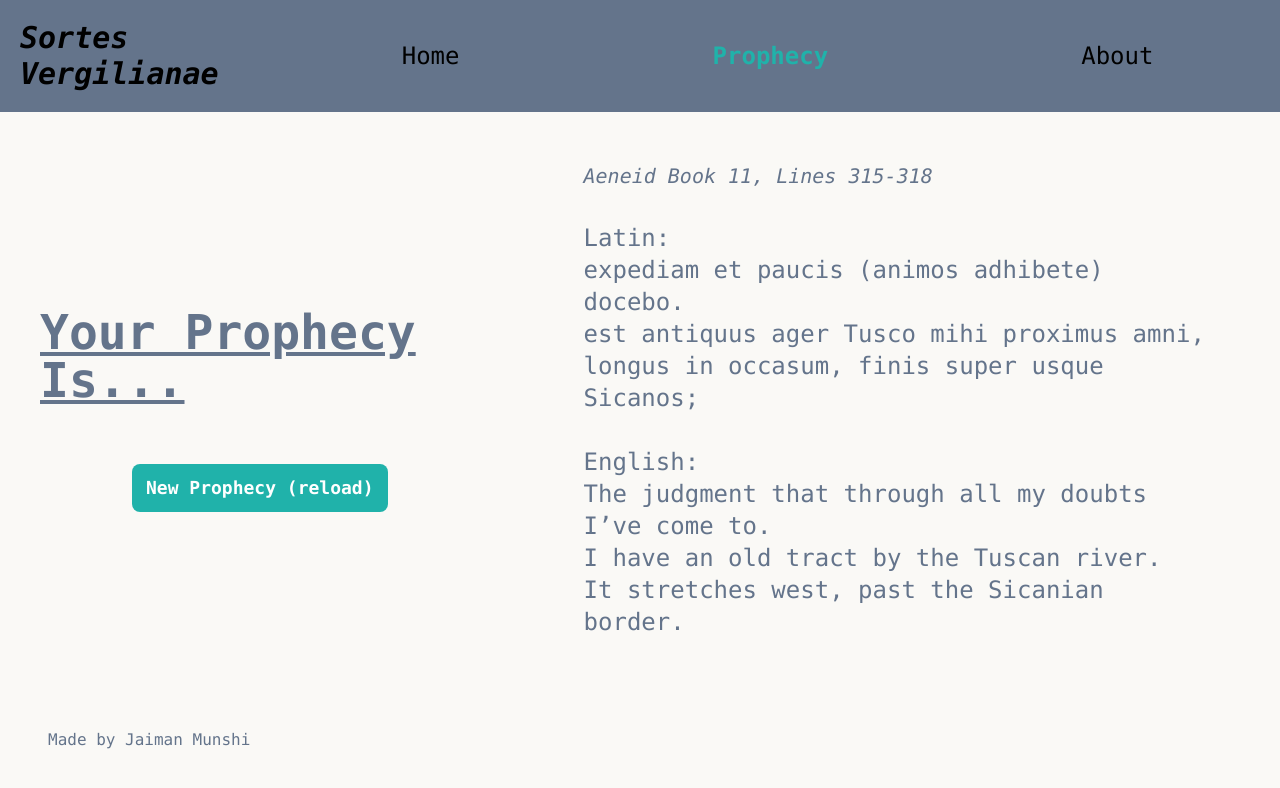
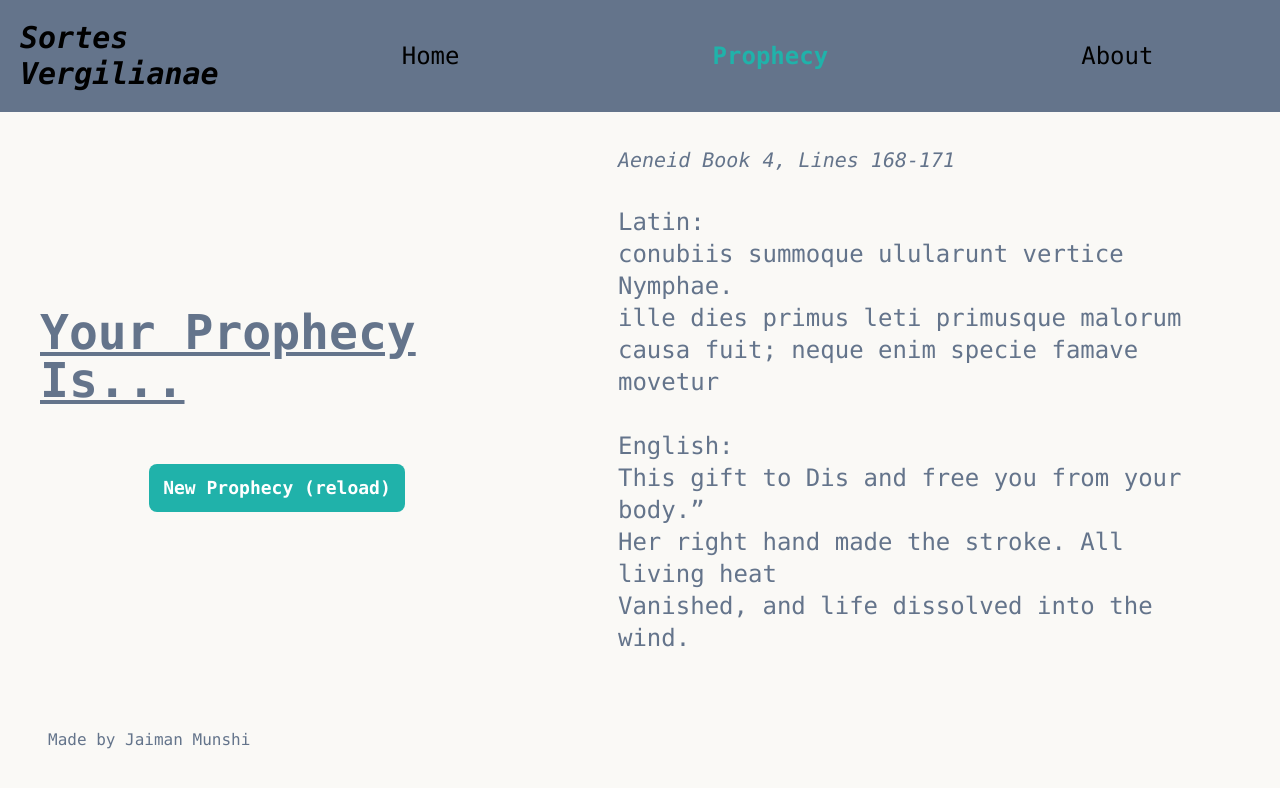
Before and after one commit to jaimanm/sortes-vergilianae, a Next.js app: page /prophecy in a window 1280 px wide. Shown: the top 788 px of the page. Built offline with nearby package versions, Linux system fonts and the light colour scheme.

Commit message:
trying to fix vercel pt2

```diff
--- a/app/prophecy/page.tsx
+++ b/app/prophecy/page.tsx
@@ -1,28 +1,43 @@
+// app/prophecy/page.tsx is the UI for the '/prophecy' URL
+// import {Button} from "../components/Button/button";
+// import { readFileSync } from "fs";
+// import Button from "../components/Button/button";
+// import { Prophecy } from "./prophecy";
+
+// export default function Page() {
+//     var book = getRandomNumber(1, 12)
+//     var bookLength = readFileSync('public/Aeneid_Latin/Aeneid_Latin_' + book + '.txt', 'utf-8').split('\n').length
+//     var lineNumber = getRandomNumber(1, bookLength)
+//     return (
+//         <div className="flex h-screen w-screen justify-center items-center bg-none selection:text-[lightseagreen] selection:bg-transparent">
+//             <div className="flex-col p-auto">
+//             <h1 className="text-5xl font-bold underline p-10 text-pretty">Your Prophecy Is...</h1>
+//             <Button message={"New Prophecy (reload)"} />
+//             </div>
+//             <Prophecy book={book} lineNumber={lineNumber}/>
+//         </div>
+//     )
+// }
 
 
-// app/prophecy/page.tsx is the UI for the '/prophecy' URL
-// import {Button} from "../components/Button/button";
+// function getRandomNumber(min, max) {
+//     // generates a random number between min and max, INCLUSIVE
+//     return Math.floor(Math.random() * (max - min + 1) + min);
+// }
+
+// app/prophecy/page.tsx
 import { readFileSync } from "fs";
 import Button from "../components/Button/button";
 import { Prophecy } from "./prophecy";
 
 export default function Page() {
-    const book = getRandomNumber(1, 12)
-    const bookLength = readFileSync('public/Aeneid_Latin/Aeneid_Latin_' + book + '.txt', 'utf-8').split('\n').length
-    const lineNumber = getRandomNumber(1, bookLength)
     return (
         <div className="flex h-screen w-screen justify-center items-center bg-none selection:text-[lightseagreen] selection:bg-transparent">
             <div className="flex-col p-auto">
             <h1 className="text-5xl font-bold underline p-10 text-pretty">Your Prophecy Is...</h1>
-            <Button message={"New Prophecy (reload)"}/>
+            <Button message={"New Prophecy (reload)"} />
             </div>
-            <Prophecy book={book} lineNumber={lineNumber}/>
+            <Prophecy />
         </div>
     )
 }
-
-
-function getRandomNumber(min, max) {
-    // generates a random number between min and max, INCLUSIVE
-    return Math.floor(Math.random() * (max - min + 1) + min);
-}
--- a/app/prophecy/prophecy.tsx
+++ b/app/prophecy/prophecy.tsx
@@ -1,12 +1,92 @@
-import { readFileSync } from 'fs';
+// import { readFileSync } from 'fs';
 
-export function Prophecy({ book, lineNumber }) {
-    // const book = getRandomNumber(1, 12)
-    const bookLength = readFileSync('public/Aeneid_Latin/Aeneid_Latin_' + book + '.txt', 'utf-8').split('\n').length
-    // const lineNumber = getRandomNumber(1, bookLength)
-    const numLines = 3
-    const latinLine = getLatin(book, lineNumber, numLines)
-    const englishLine = getEnglish(book, lineNumber, numLines)
+// export function Prophecy({ book, lineNumber }) {
+//     // const book = getRandomNumber(1, 12)
+//     // const bookLength = readFileSync('public/Aeneid_Latin/Aeneid_Latin_' + book + '.txt', 'utf-8').split('\n').length
+//     // const lineNumber = getRandomNumber(1, bookLength)
+//     const numLines = 3
+//     const latinLine = getLatin(book, lineNumber, numLines)
+//     const englishLine = getEnglish(book, lineNumber, numLines)
+
+//     return (
+//         <div className='flex-col justify-center text-2xl mx-16'>
+//             <p className='italic text-xl'>Aeneid Book {book}, Lines {lineNumber - 3}-{lineNumber}</p>
+//             <br></br>
+//             <p>Latin:</p>
+//             <ul>
+//                 {latinLine.map((line, index) => (
+//                     <li key={index}>{line}</li>
+//                 ))}
+//             </ul>
+//             <br></br>
+//             <p className=''>English:</p>
+//             <ul>
+//                 {englishLine.map((line, index) => (
+//                     <li key={index}>{line}</li>
+//                 ))}
+//             </ul>
+//         </div>
+//     )
+// }
+
+
+// function getLatin(book, lineNumber, numLines) {
+//     // get a random Latin line from the Aeneid
+//     // the .txt files are in ../../lib/
+//     var lines = readFileSync('public/Aeneid_Latin/Aeneid_Latin_' + book + '.txt', 'utf-8').split('\n')
+
+//     // return a random line
+//     var line = lines.slice((lineNumber - 1) - numLines, (lineNumber - 1))
+//     return line
+// }
+// function getEnglish(book, lineNumber, numLines) {
+//     // get a random English line from the Aeneid
+//     // the .txt files are in ../../lib/
+//     var lines = readFileSync('public/Aeneid_English/Aeneid_English_' + book + '.txt', 'utf-8').split('\n')
+
+//     // return a random line
+//     var line = lines.slice((lineNumber - 1) - numLines, (lineNumber - 1))
+//     return line
+// }
+'use client'
+
+import { useState, useEffect } from 'react';
+
+
+function getRandomNumber(min, max) {
+    return Math.floor(Math.random() * (max - min + 1) + min);
+}
+
+export function Prophecy() {
+    const numLines = 3;
+    const [book, setBook] = useState(1);
+    const [latinLine, setLatinLine] = useState([]);
+    const [englishLine, setEnglishLine] = useState([]);
+    const [lineNumber, setLineNumber] = useState(0);
+
+    useEffect(() => {
+        setBook(getRandomNumber(1, 12));
+    }, []);
+
+    useEffect(() => {
+        fetch('Aeneid_Latin/Aeneid_Latin_' + book + '.txt')
+            .then(response => response.text())
+            .then(data => {
+                const lines = data.split('\n');
+                const randomLineNumber = getRandomNumber(1, lines.length);
+                setLineNumber(randomLineNumber);
+                const line = lines.slice((randomLineNumber - 1) - numLines, (randomLineNumber - 1));
+                setLatinLine(line);
+            });
+
+        fetch('Aeneid_English/Aeneid_English_' + book + '.txt')
+            .then(response => response.text())
+            .then(data => {
+                const lines = data.split('\n');
+                const line = lines.slice((lineNumber - 1) - numLines, (lineNumber - 1));
+                setEnglishLine(line);
+            });
+    }, [book]);
 
     return (
         <div className='flex-col justify-center text-2xl mx-16'>
@@ -26,25 +106,5 @@ export function Prophecy({ book, lineNumber }) {
                 ))}
             </ul>
         </div>
-    )
+    );
 }
-
-
-function getLatin(book, lineNumber, numLines) {
-    // get a random Latin line from the Aeneid
-    // the .txt files are in ../../lib/
-    var lines = readFileSync('public/Aeneid_Latin/Aeneid_Latin_' + book + '.txt', 'utf-8').split('\n')
-
-    // return a random line
-    var line = lines.slice((lineNumber - 1) - numLines, (lineNumber - 1))
-    return line
-}
-function getEnglish(book, lineNumber, numLines) {
-    // get a random English line from the Aeneid
-    // the .txt files are in ../../lib/
-    var lines = readFileSync('public/Aeneid_English/Aeneid_English_' + book + '.txt', 'utf-8').split('\n')
-
-    // return a random line
-    var line = lines.slice((lineNumber - 1) - numLines, (lineNumber - 1))
-    return line
-}
```
